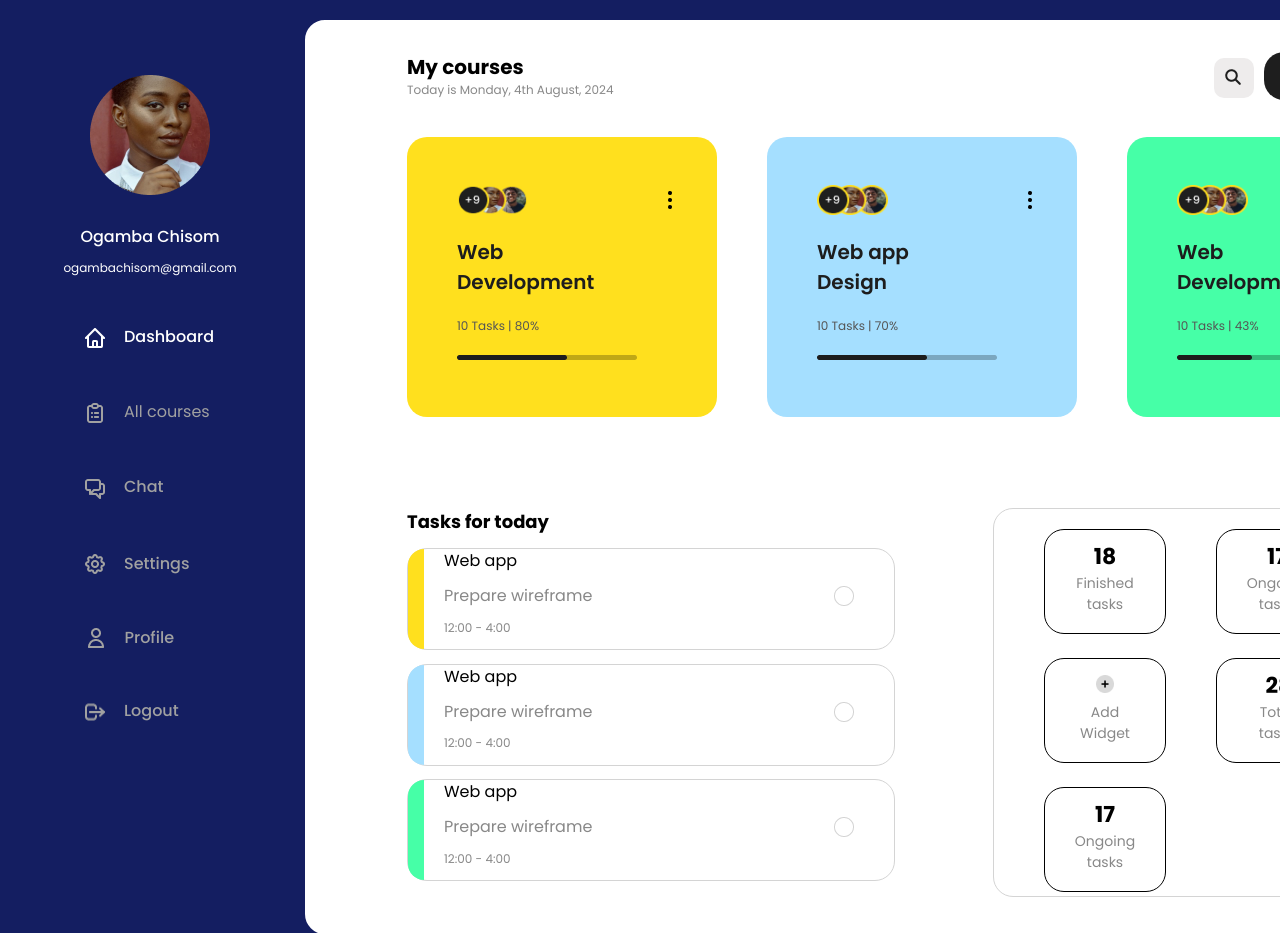
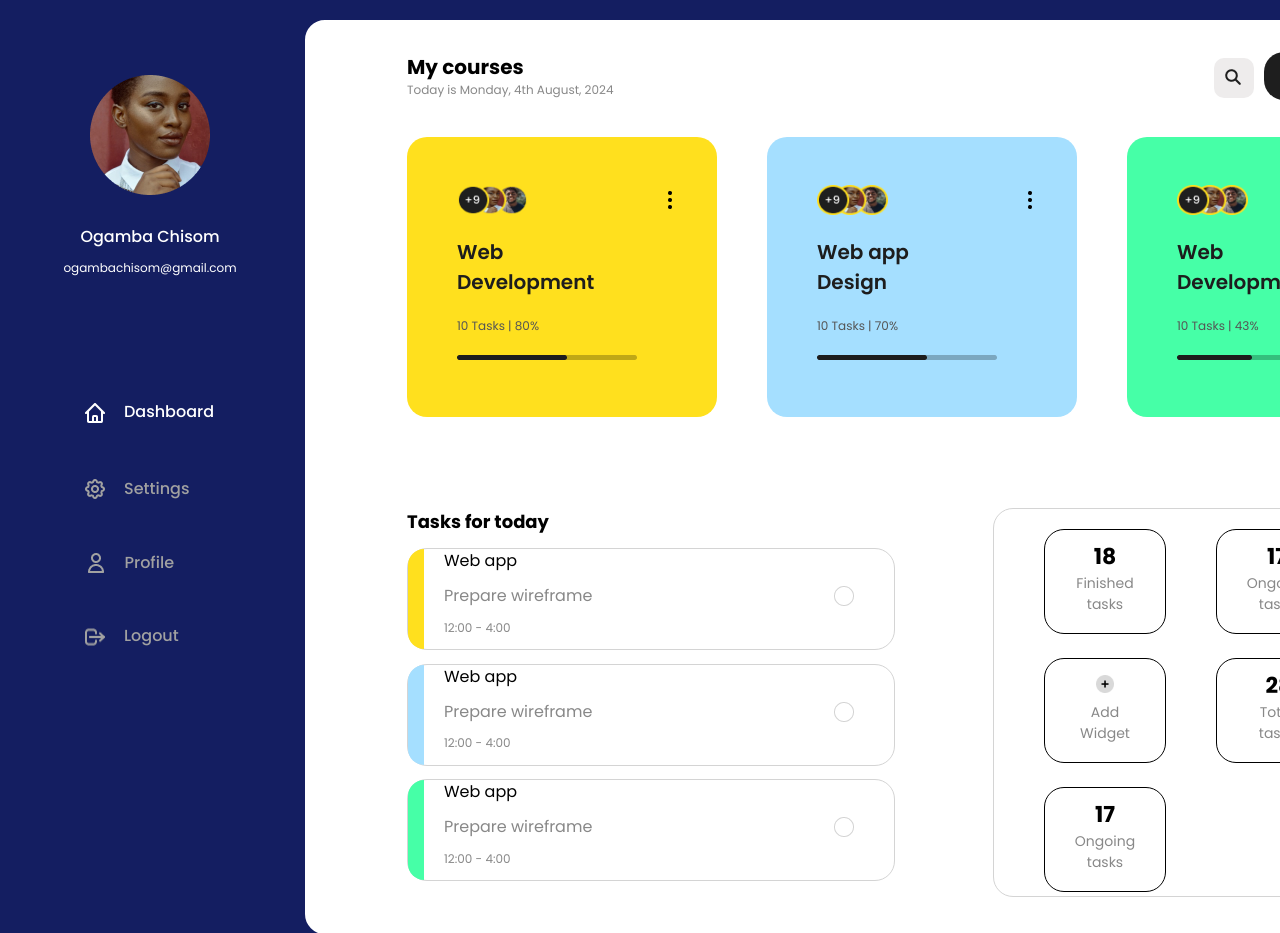
Before and after one commit to hibeenovul/django_project, a Django app: page / in a window 1280 px wide; the page is wider, and only the part inside the window is pictured. Shown: the top 933 px of that part. Run offline with Django 5.2, Linux system fonts and the light colour scheme; some libraries are stand-ins or nearby versions.

Commit message:
removing some page for the time been

```diff
--- a/dashboard_details/dashboard/dashboard_app/templates/dashboard_app/dashboard.html
+++ b/dashboard_details/dashboard/dashboard_app/templates/dashboard_app/dashboard.html
@@ -29,14 +29,15 @@
                         <img src="{% static 'dashboard_app/images/home.png' %}">
                         <p>Dashboard</p>
                     </div>
-                    <div class="all-courses">
+            <!----          <div class="all-courses">
                         <img src="{% static 'dashboard_app/images/all-course.png' %}">
                         <p>All courses</p>
                     </div>
-                    <div class="chat">
+                  <div class="chat">
                         <img src="{% static 'dashboard_app/images/chat.png' %}">
                         <p>Chat</p>
                     </div>
+                -->
                     <div class="settings">
                         <a href="{% url 'settings' %}">
                             <img src="{% static 'dashboard_app/images/settings.png' %}">
--- a/dashboard_details/dashboard/profile_app/templates/profile_app/profile.html
+++ b/dashboard_details/dashboard/profile_app/templates/profile_app/profile.html
@@ -31,7 +31,7 @@
                             <p>Dashboard</p>
                         </a>
                     </div>
-                    <div class="all-courses">
+            <!----          <div class="all-courses">
                         <img src="{% static 'dashboard_app/images/all-course.png' %}">
                         <p>All courses</p>
                     </div>
@@ -39,6 +39,7 @@
                         <img src="{% static 'dashboard_app/images/chat.png' %}">
                         <p>Chat</p>
                     </div>
+                -->
                     <div class="settings">
                         <a href="{% url 'settings' %}">
                             <img src="{% static 'dashboard_app/images/settings.png' %}">
--- a/dashboard_details/dashboard/settings_app/templates/settings_app/settings.html
+++ b/dashboard_details/dashboard/settings_app/templates/settings_app/settings.html
@@ -30,7 +30,7 @@
                             <p>Dashboard</p>
                         </a>
                     </div>
-                    <div class="all-courses">
+            <!----          <div class="all-courses">
                         <img src="{% static 'dashboard_app/images/all-course.png' %}">
                         <p>All courses</p>
                     </div>
@@ -38,6 +38,7 @@
                         <img src="{% static 'dashboard_app/images/chat.png' %}">
                         <p>Chat</p>
                     </div>
+                -->
                     <div class="settings">
                         <img src="{% static 'settings_app/images/cog.png' %}">
                         <p>Settings</p>
```
